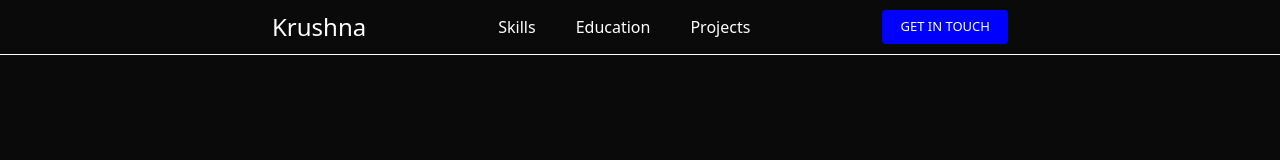
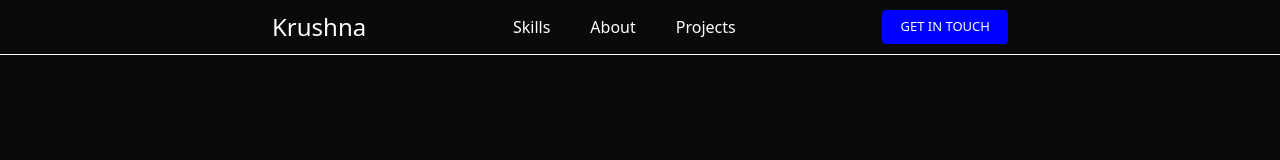
Before and after one commit to krushna-simform/03-portfolio, a React (Vite) app: page / in a window 1280 px wide. Shown: the top 160 px of the page. Built offline with nearby package versions, Linux system fonts and the light colour scheme.

Commit message:
FEATURE: update header component

```diff
--- a/src/components/Header.tsx
+++ b/src/components/Header.tsx
@@ -8,8 +8,8 @@ const navbarLinks: Array<NavbarLink> = [
   },
   {
     id: 2,
-    label: "Education",
-    href: "#education",
+    label: "About",
+    href: "#about",
   },
   {
     id: 3,
```
